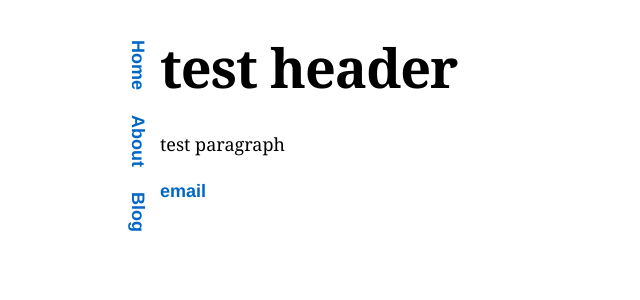
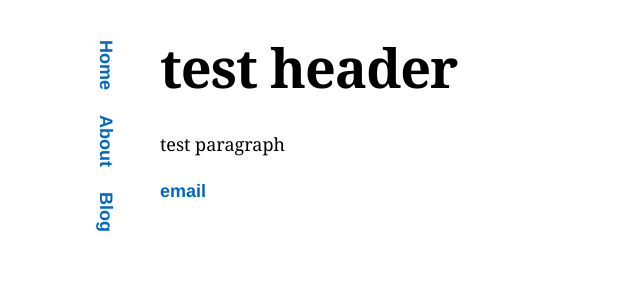
Before and after one commit to acatalept/acatalept.github.io, a Jekyll site: the page built from index.html, in a window 1280 px wide. Shown: the top 300 px of the page, without its empty margins (0-640 px from the left). Built offline with Jekyll 4.4.1, drawn with Linux system fonts in a browser that asks for light colours; some web fonts are replaced.

Commit message:
Update main.css

```diff
--- a/css/main.css
+++ b/css/main.css
@@ -1,6 +1,6 @@
 body {
     margin: 40px auto;
-    padding: 0 40px;
+    padding: 0 80px;
     max-width: 960px;
     font: 400 18px/1.6 "Sorts Mill Goudy", Georgia, Cambria, "Times New Roman", Times, serif;
     font-smoothing: antialiased;
@@ -11,12 +11,22 @@
     color: #fff;
     text-shadow: none;
 }
+.navback {
+    background-color: #eee;
+    width: 100%;
+    height: 110%;
+    position: absolute;
+    right: 100%;
+    margin-right: 25px;
+    margin-top: -40px;
+}
 nav {
     /* use translate3d to force antialiasing on chrome */
     transform: rotate(90deg) translate3d(0,0,0);
     transform-origin: top left;
     position: absolute;
-    margin-left: 10px;
+    margin-left: -22px;
+    z-index: 100;
 }
 nav ul, footer ul {
     font-family:'Helvetica', 'Arial', 'Sans-Serif';
```
